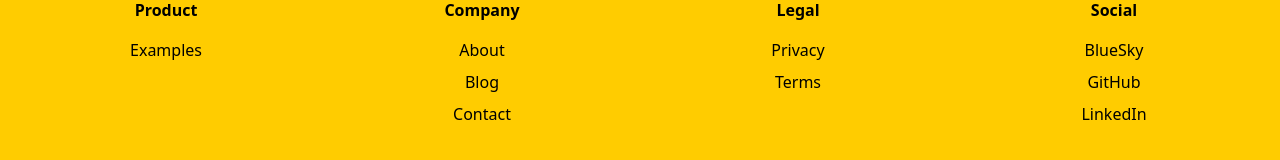
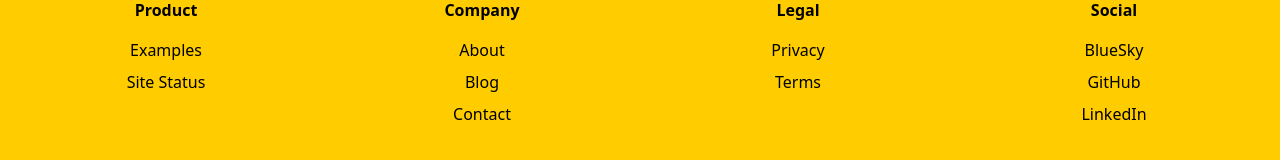
Before and after one commit to donwolfonline/tinypm, a Next.js app: page / in a window 1280 px wide. Shown: the part 1904-2064 px from the top of the page. Built offline with nearby package versions, Linux system fonts and the light colour scheme; no server answers.

Commit message:
add status page link

```diff
--- a/app/page.tsx
+++ b/app/page.tsx
@@ -1,3 +1,5 @@
+//tinypm/app/page.tsx
+
 import { Rocket, Link as LucideLink, Share2, ArrowRight } from 'lucide-react';
 import Link from 'next/link';
 import Image from 'next/image';
@@ -106,6 +108,16 @@
                     Examples
                   </Link>
                 </li>
+                <li>
+                  <a
+                    href="https://status.tiny.pm"
+                    target="_blank"
+                    rel="noopener noreferrer"
+                    className="hover:underline"
+                  >
+                    Site Status
+                  </a>
+                </li>
               </ul>
             </div>
             <div className="flex flex-col">
```
